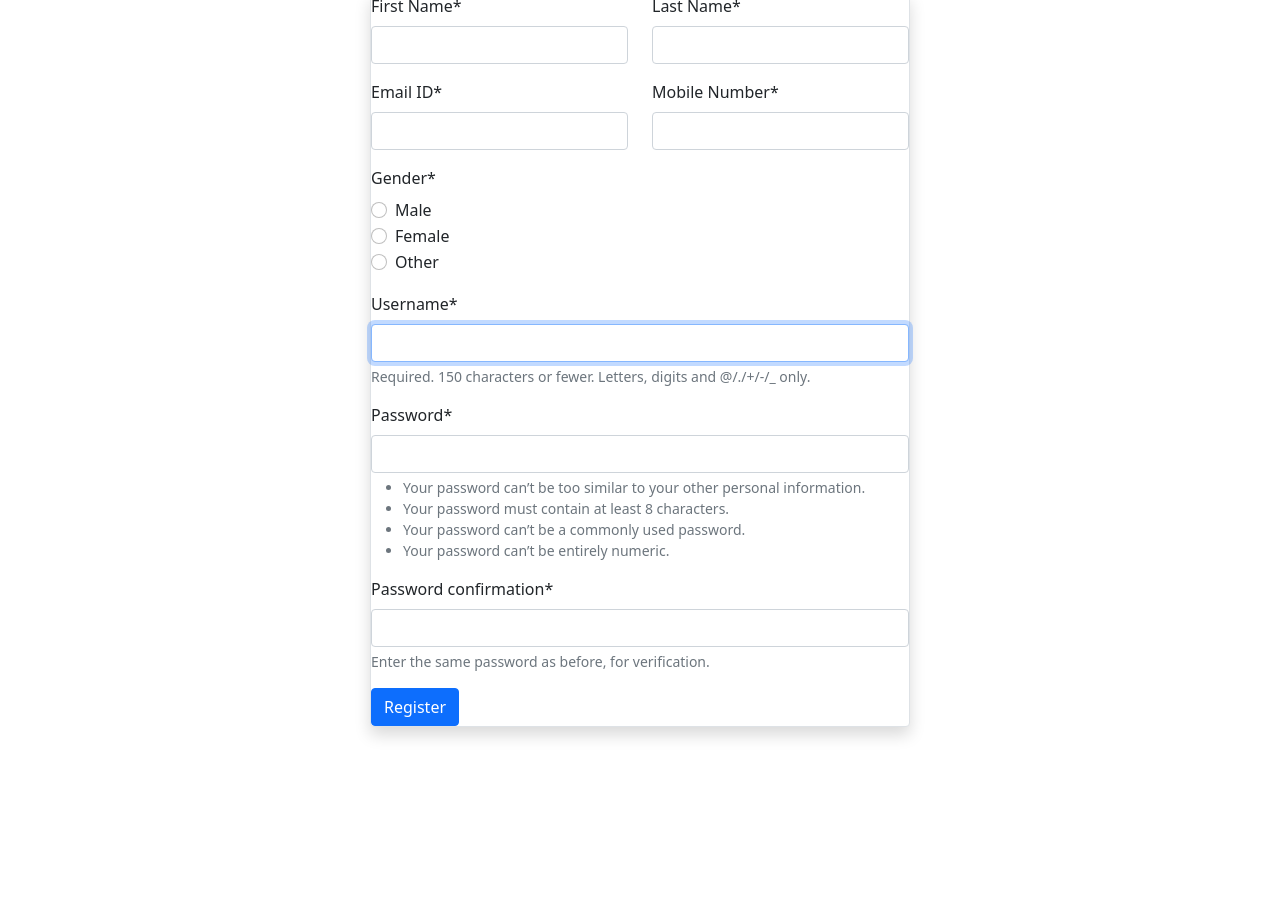
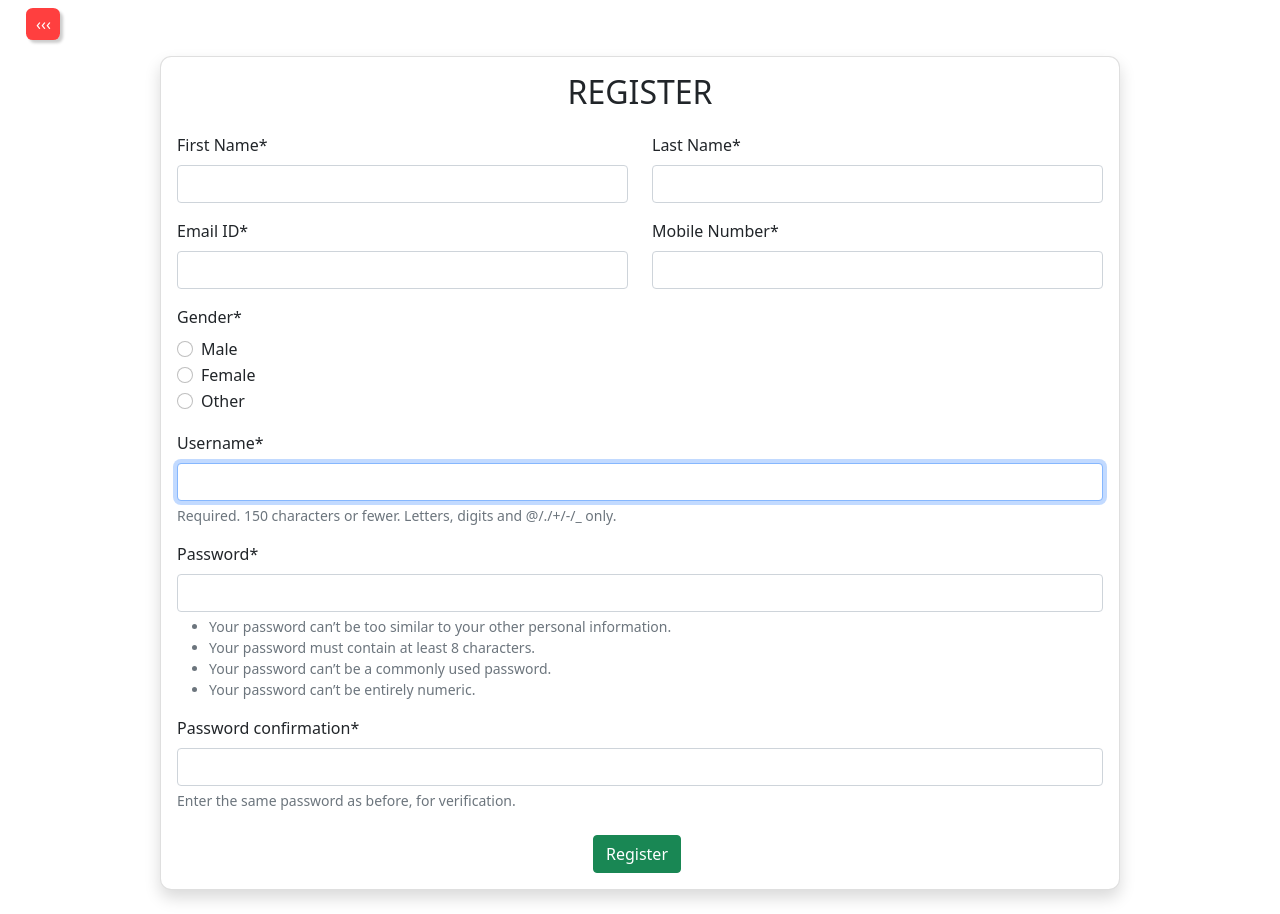
Before and after one commit to K-B-J/Question-Answer, a Django app: page /register/ in a window 1280 px wide. Before the commit the page ends 738 px from the top, so only its background shows below. Run offline with Django 4.2, Linux system fonts and the light colour scheme; some libraries are stand-ins or nearby versions.

Commit message:
feat: completed registration form ui

```diff
--- a/main/templates/register.html
+++ b/main/templates/register.html
@@ -1,6 +1,6 @@
 <!DOCTYPE html>
 <html lang="en">
-{% load static %} {% load crispy_forms_tags %}
+{% load static %} {% load crispy_forms_tags%}
 
 <head>
     <meta charset="UTF-8">
@@ -11,14 +11,37 @@
     <link href="{% static 'fontawesome/css/all.min.css' %}" rel="stylesheet" type="text/css">
     <link href="{% static 'bootstrap/css/bootstrap.min.css' %}" rel="stylesheet">
     <script src="{% static 'bootstrap/js/bootstrap.bundle.min.js' %}"></script>
+    <script src="{% static 'js/message_hider.js' %}"></script>
+    <style>
+        .go-back {
+            text-decoration: none;
+            display: block;
+            width: 34px;
+            margin-bottom: 20px;
+            padding: 4px 10px;
+            background-color: #ff0000c0;
+            color: white;
+            box-shadow: 0.8mm 0.8mm 0.8mm rgba(0, 0, 0, 0.2);
+            border-radius: 20%;
+            position: sticky;
+            top: 1%;
+            left: 2%;
+        }
+
+        .go-back:hover {
+            background-color: rgba(226, 226, 226, 0.678);
+            color: black;
+        }
+    </style>
 </head>
 
 <body>
-    <div style="max-height:90vh" class="full-height d-flex align-items-center justify-content-center">
-        <div class="card shadow border rounded">
-            <div class="consent-card rounded">
+    <a class="go-back" href="{% url 'main:login' %}">&#8249;&#8249;&#8249;</a>
+    <div class="d-flex align-items-center justify-content-center" style="margin: 1.5rem;">
+        <div class="card shadow" style="width:60rem; padding: 1rem; border-radius: 3mm;">
             <form action="" method="POST">
                 {% csrf_token %}
+                <h2 class="text-center" style="margin:0 0 22px 0;">REGISTER</h2>
                 <div class="col-md-12">
                     <div class="row">
                         <div class="col-md-6">
@@ -49,11 +72,12 @@
                 <div class="col-md-12">
                     {{ user_creation_form|crispy }}
                 </div>
+                <div class="mt-4 d-flex align-items-center justify-content-center">
                     <div style="padding-right:6px;">
-                        <input type="submit" value="Register" class="btn btn-primary btnmedium">
+                        <input type="submit" value="Register" class="btn btn-success">
+                    </div>
                 </div>
             </form>
-            </div>
         </div>
     </div>
 </body>
```
Lines whose indentation alone changed are shown as unchanged.
